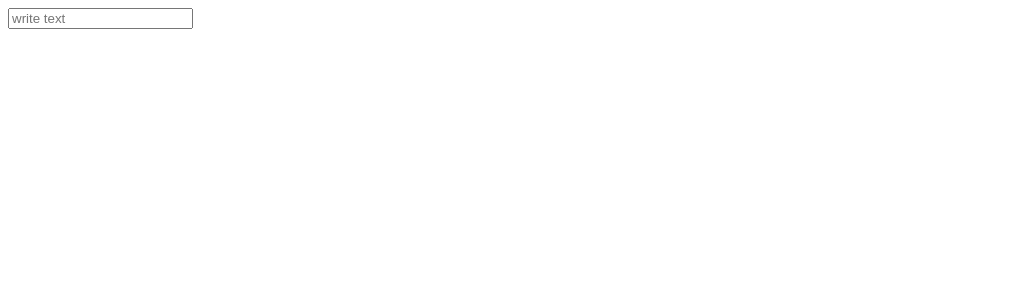
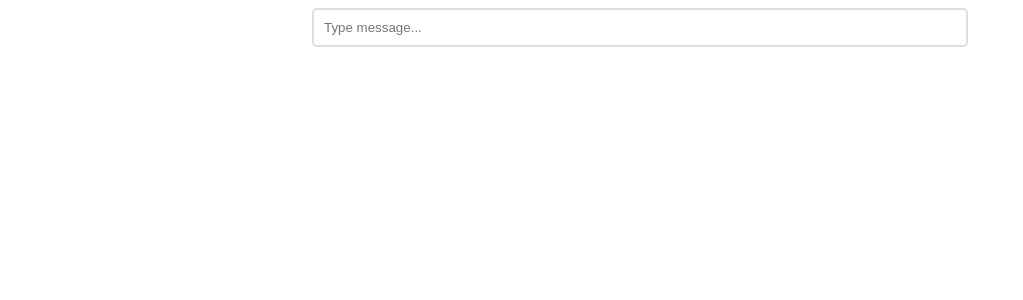
Before and after one commit to SolukAndrian/chatbot-client2, an Angular app: page /chat in a window 1280 px wide. Shown: the top 300 px of the page, without its empty margins (0-1023 px from the left). Built offline with nearby package versions, Linux system fonts and the light colour scheme.

Commit message:
Changed chat view.

```diff
--- a/src/app/page/chat/chat.component.css
+++ b/src/app/page/chat/chat.component.css
@@ -1,10 +1,25 @@
+input[type="submit"] {
+  display: none;
+}
+
+.text-field {
+  border: 2px solid #dedede;
+  border-radius: 5px;
+  padding: 10px;
+  outline: none;
+  width: 50%;
+  display: block;
+  margin-right: auto;
+  margin-left: auto;
+}
+
 .container {
   width: 50%;
   border: 2px solid #dedede;
   background-color: #f1f1f1;
   border-radius: 5px;
   padding: 10px;
-  margin: 10px 0;
+  margin: 10px auto;
 }
 
 .darker {
--- a/src/app/page/chat/chat.component.html
+++ b/src/app/page/chat/chat.component.html
@@ -1,13 +1,22 @@
 <div class="chat-page">
 
-  <div class="container" *ngFor="let message of messages">
-    <p>{{message}}</p>
+  <div class="chat-form">
+    <form class="chat-form" method="post" name="chat-form">
+      <input type="text" placeholder="Type message..." class="text-field" #inputText/>
+      <input type="submit" name="registration" (click)="addMessage(inputText.value); inputText.value = ''"/>
+    </form>
   </div>
 
-  <div class="form">
-    <form ngNativeValidate class="login-form" method="post" name="form">
-      <input type="text" placeholder="write text" #inputText/>
-      <input type="submit" value="Registration" name="registration" (click)="addMessage(inputText.value)" style="display:none;"/>
-    </form>
+  <div *ngFor="let message of messages">
+    <div *ngIf="message.isBot" class="container darker">
+      <img src="../../../assets/images/bot.png" alt="BotAvatar" class="right">
+      <p>{{message.text}}</p>
+      <span class="time-left">{{message.time}}</span>
+    </div>
+
+    <div *ngIf="!message.isBot" class="container">
+      <p>{{message.text}}</p>
+      <span class="time-right">{{message.time}}</span>
+    </div>
   </div>
 </div>
--- a/src/app/page/home/home.component.css
+++ b/src/app/page/home/home.component.css
@@ -26,5 +26,5 @@
 }
 
 input[type="submit"]:hover {
-  cursor:pointer;
+  cursor: pointer;
 }
--- a/src/app/page/home/home.component.html
+++ b/src/app/page/home/home.component.html
@@ -3,7 +3,7 @@
     <form ngNativeValidate class="login-form" method="post">
       <input type="text" placeholder="login" name="login" required/>
       <input type="password" placeholder="password" name="password" required/>
-      <input type="submit" value="Log In" name="getit"/>
+      <input type="submit" value="Log In" name="getit" [routerLink]="['/chat']"/>
     </form>
     <form class="login-form" method="post">
       <input type="submit" value="Registration" name="register" [routerLink]="['/registration']"/>
--- a/src/environments/environment.ts
+++ b/src/environments/environment.ts
@@ -4,7 +4,7 @@
 
 export const environment = {
   production: false,
-  SERVER_ADDRESS: 'http://localhost:8080/'
+  SERVER_ADDRESS: 'http://localhost:3978/'
 };
 
 /*
```
Also changed, not shown: src/assets/images/bot.png (added).
